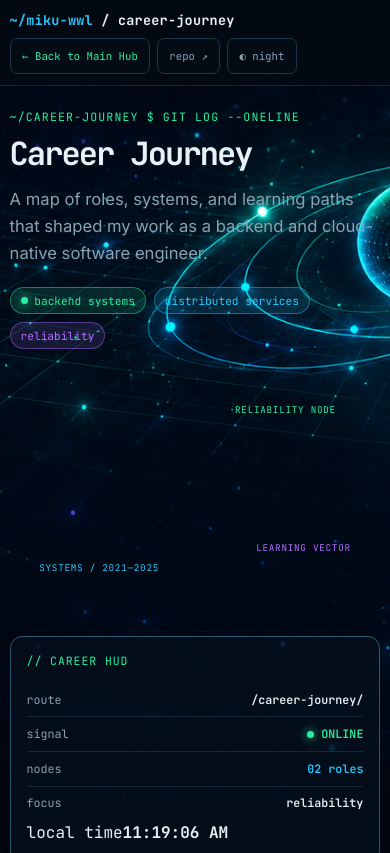
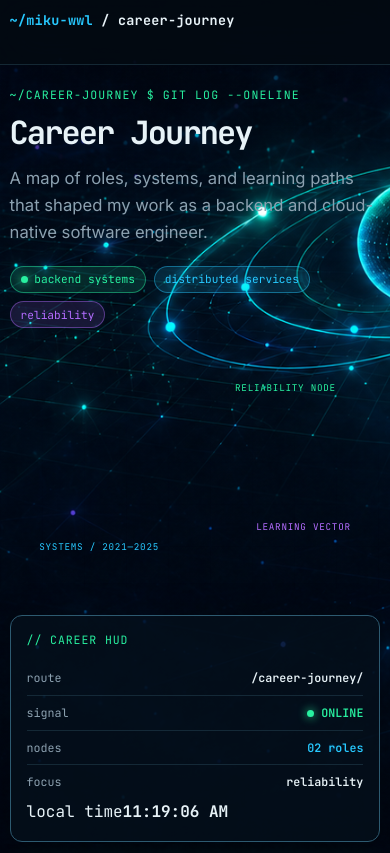
Before and after one commit to miku-wwl/career-journey, a plain HTML site: page index.html in a window 390 px wide. Shown: the top 853 px of the page. Drawn offline with Linux system fonts and the light colour scheme.

Commit message:
Remove upper-right page actions

```diff
--- a/index.html
+++ b/index.html
@@ -15,11 +15,6 @@
   <header class="site-header">
     <div class="site-shell header-inner">
       <a class="brand" href="https://miku-wwl.github.io/" aria-label="Back to Weilai Wang's main hub"><span>~/miku-wwl</span> / career-journey</a>
-      <div class="header-actions">
-        <a class="back-link" href="https://miku-wwl.github.io/">← Back to Main Hub</a>
-        <a class="repo-link" href="https://github.com/miku-wwl/career-journey" target="_blank" rel="noreferrer">repo ↗</a>
-        <span class="theme-toggle theme-status" role="status" aria-label="Night mode enabled" title="Night mode enabled">◐ night</span>
-      </div>
     </div>
   </header>
 
--- a/site.css
+++ b/site.css
@@ -69,11 +69,6 @@ button { font: inherit; }
 .brand { color: var(--text); font: 700 0.84rem var(--mono); letter-spacing: 0.02em; text-decoration: none; white-space: nowrap; }
 .brand:hover { color: var(--text); }
 .brand span { color: var(--cyan); }
-.header-actions { display: flex; align-items: center; justify-content: flex-end; gap: 0.6rem; flex-wrap: wrap; }
-.back-link, .repo-link, .theme-toggle { display: inline-flex; align-items: center; gap: 0.42rem; min-height: 36px; padding: 0.42rem 0.72rem; border: 1px solid var(--border); border-radius: var(--radius-sm); background: rgba(4, 14, 23, 0.62); color: var(--muted); font: 0.72rem var(--mono); text-decoration: none; }
-.back-link { color: var(--green); }
-.repo-link:hover, .back-link:hover, .theme-toggle:hover { border-color: var(--cyan); background: var(--cyan-soft); color: var(--text); text-decoration: none; }
-.theme-toggle { cursor: default; }
 
 main { position: relative; z-index: 1; padding: 2.5rem 0 4.5rem; }
 h1, h2, h3, h4 { margin: 0 0 0.6em; color: var(--text); font-family: var(--mono); line-height: 1.18; letter-spacing: -0.035em; }
@@ -155,7 +150,6 @@ p { margin: 0 0 1rem; }
 @media (max-width: 720px) {
 	.site-shell { width: min(100% - 1.2rem, 1260px); }
 	.header-inner { align-items: flex-start; padding: 0.7rem 0; }
-	.header-actions { gap: 0.4rem; }
 	main { padding: 2rem 0 3.5rem; }
 	.hero { grid-template-columns: 1fr; gap: 1rem; min-height: auto; }
 	.hero > .hud-panel { grid-column: auto; }
@@ -168,9 +162,7 @@ p { margin: 0 0 1rem; }
 }
 @media (max-width: 480px) {
 	.header-inner { display: block; }
-	.header-actions { justify-content: flex-start; margin-top: 0.55rem; }
 	.brand { display: block; }
-	.back-link, .repo-link, .theme-toggle { font-size: 0.67rem; }
 	h1 { font-size: clamp(2rem, 12vw, 3.1rem); }
 }
 @media (prefers-reduced-motion: reduce) {
```
